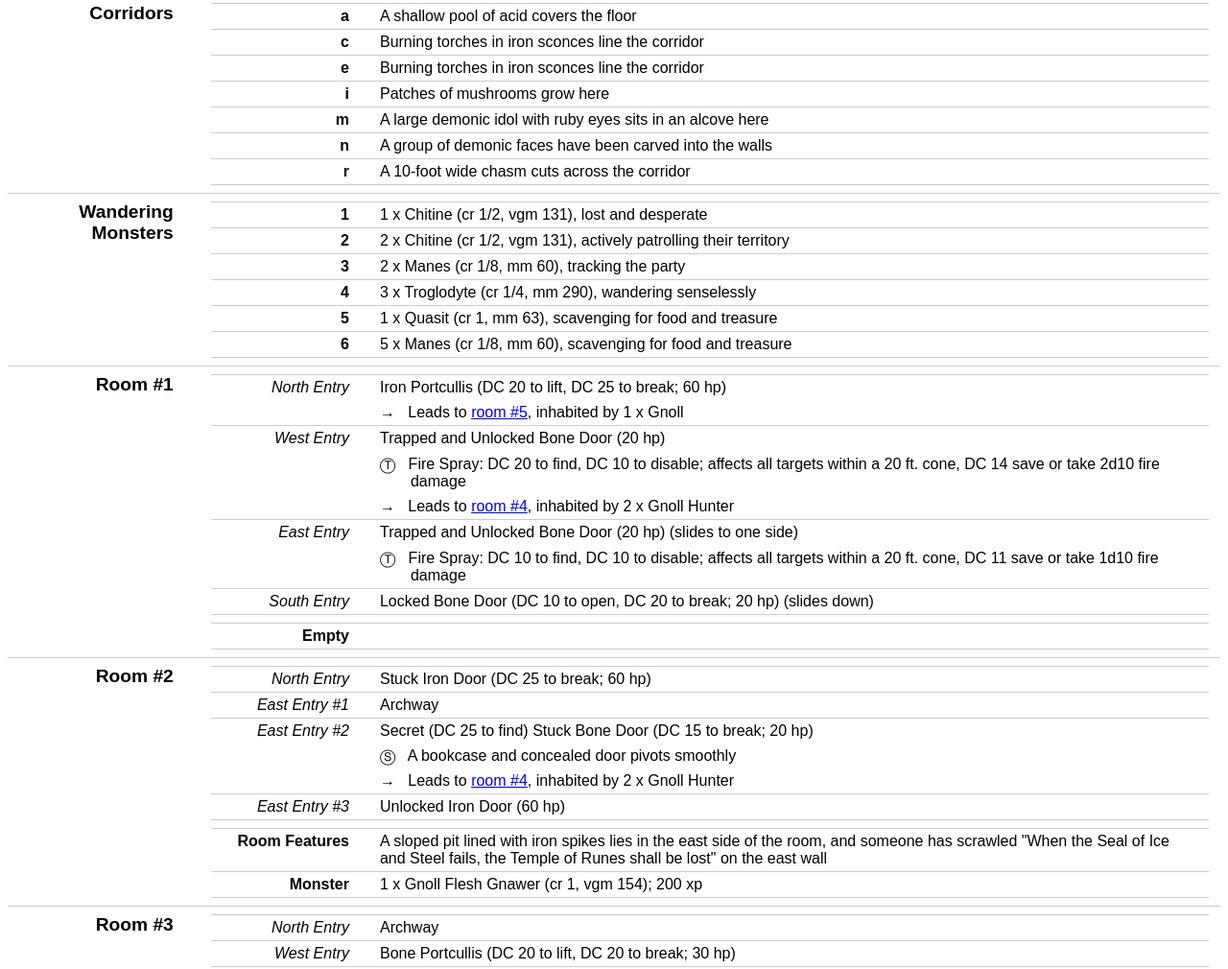
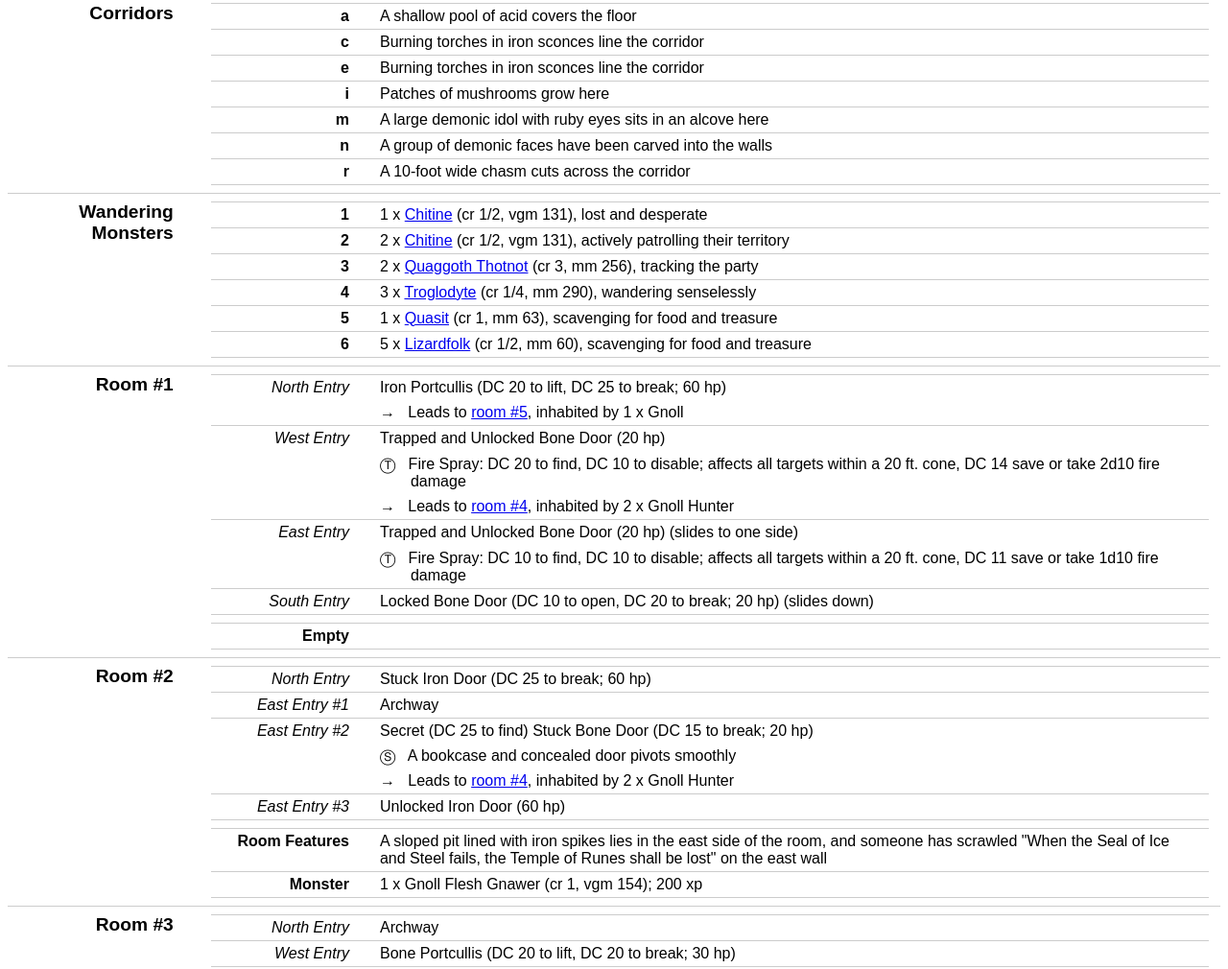
Before and after one commit to cmbernard333/cmbernard333.github.io, a plain HTML site: page index.html in a window 1280 px wide. Shown: the part 1044-2054 px from the top of the page at 96% size. Drawn offline with Linux system fonts and the light colour scheme.

Commit message:
Updated the monsters with links to bestiary. Replaced 2x Manes with Quaggoth Thotnot. Replaced 5x manes with Lizardfolk.

```diff
--- a/index.html
+++ b/index.html
@@ -102,27 +102,27 @@
             <table class="section">
                 <tr>
                     <td class="key">1</td>
-                    <td class="value">1 x Chitine (cr 1/2, vgm 131), lost and desperate</td>
+                    <td class="value">1 x <a href="https://5e.tools/bestiary.html#chitine_vgm">Chitine</a> (cr 1/2, vgm 131), lost and desperate</td>
                 </tr>
                 <tr>
                     <td class="key">2</td>
-                    <td class="value">2 x Chitine (cr 1/2, vgm 131), actively patrolling their territory</td>
+                    <td class="value">2 x <a href="https://5e.tools/bestiary.html#chitine_vgm">Chitine</a> (cr 1/2, vgm 131), actively patrolling their territory</td>
                 </tr>
                 <tr>
                     <td class="key">3</td>
-                    <td class="value">2 x Manes (cr 1/8, mm 60), tracking the party</td>
+                    <td class="value">2 x <a href="https://5e.tools/bestiary.html#quaggoth%20thonot_mm">Quaggoth Thotnot</a> (cr 3, mm 256), tracking the party</td>
                 </tr>
                 <tr>
                     <td class="key">4</td>
-                    <td class="value">3 x Troglodyte (cr 1/4, mm 290), wandering senselessly</td>
+                    <td class="value">3 x <a href=https://5e.tools/bestiary.html#troglodyte_mm>Troglodyte</a> (cr 1/4, mm 290), wandering senselessly</td>
                 </tr>
                 <tr>
                     <td class="key">5</td>
-                    <td class="value">1 x Quasit (cr 1, mm 63), scavenging for food and treasure</td>
+                    <td class="value">1 x <a href="https://5e.tools/bestiary.html#quasit_mm">Quasit</a> (cr 1, mm 63), scavenging for food and treasure</td>
                 </tr>
                 <tr>
                     <td class="key">6</td>
-                    <td class="value">5 x Manes (cr 1/8, mm 60), scavenging for food and treasure</td>
+                    <td class="value">5 x <a href="https://5e.tools/bestiary.html#lizardfolk_mm">Lizardfolk</a> (cr 1/2, mm 60), scavenging for food and treasure</td>
                 </tr>
             </table>
         </td>
```
